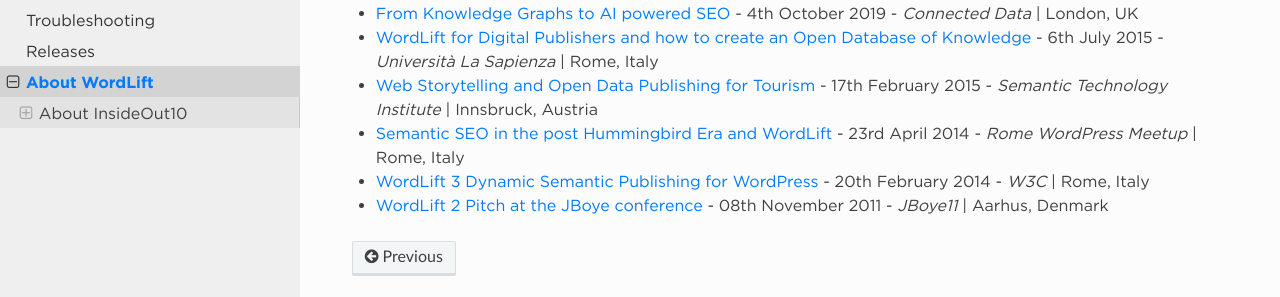
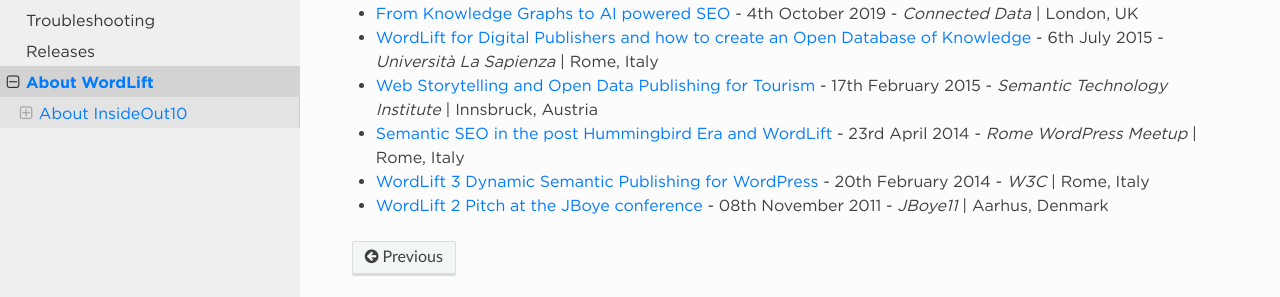
Before and after one commit to insideout10/wordlift-docs, a Sphinx documentation site: the page built from docs/about.rst, in a window 1280 px wide. Shown: the part 585-882 px from the top of the page. Built offline with Sphinx 7.4.7 and the Read the Docs theme 2.0.0, drawn with Linux system fonts in a browser that asks for light colours.

Commit message:
change current link color

```diff
--- a/docs/_static/css/wordlift.css
+++ b/docs/_static/css/wordlift.css
@@ -102,10 +102,9 @@
 .wy-menu-vertical li.toctree-l1.current>a {
     border-bottom: none;
     border-top: none;
-    color: #007aff;
 }
 
-li.current > a {
+.wy-menu-vertical li.current a {
   color: #007aff;
 }
 
```
